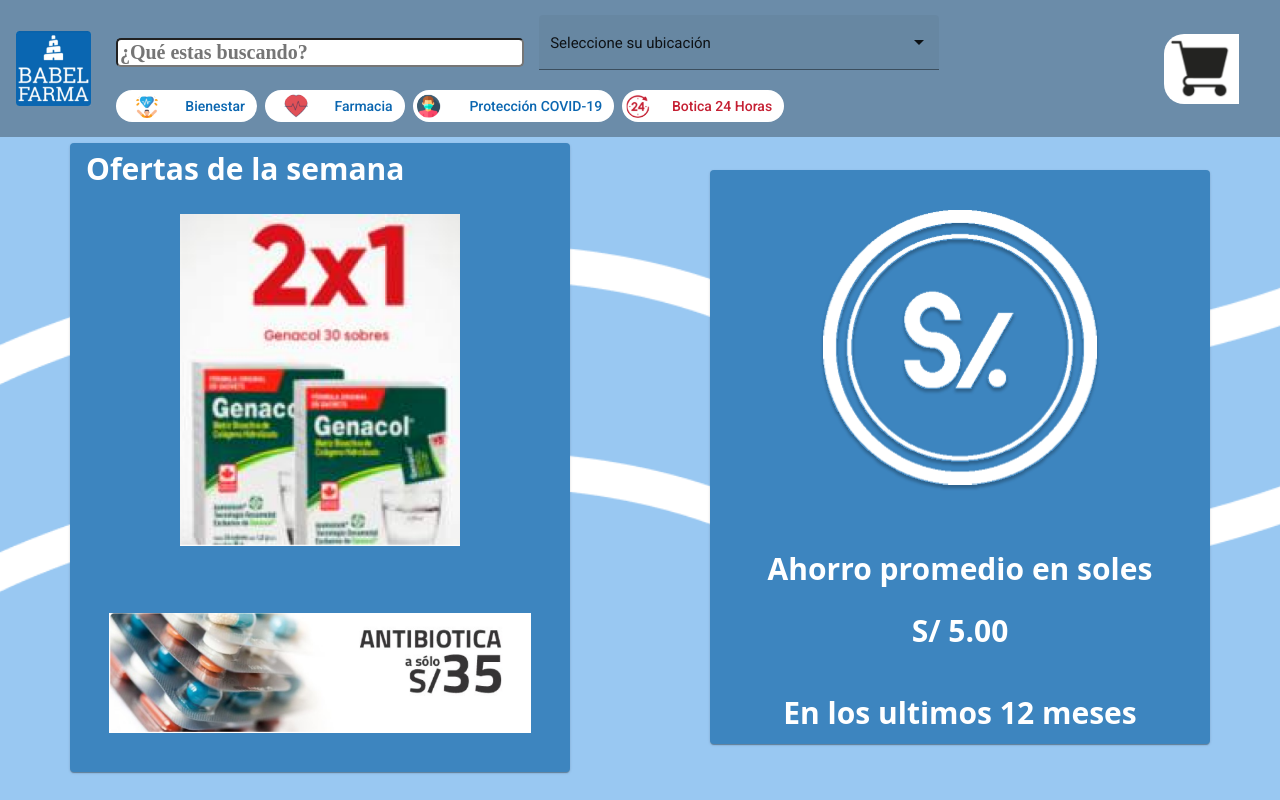
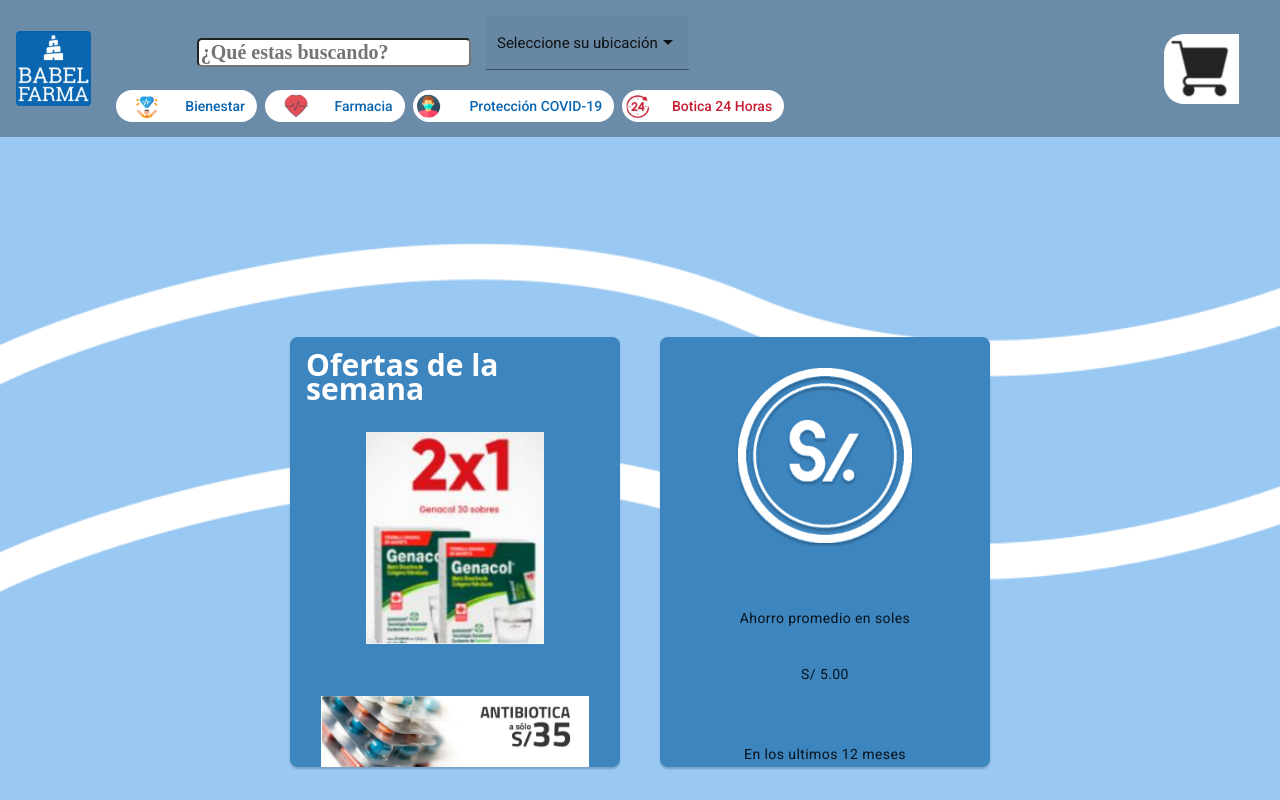
Before and after one commit to Babelfarma3/Fronted, an Angular app: page /Inicio in a window 1280 px wide. Built offline with nearby package versions, Linux system fonts and the light colour scheme.

Commit message:
frame 11 int 1

```diff
--- a/src/app/components/frame11/frame11.component.css
+++ b/src/app/components/frame11/frame11.component.css
@@ -1,42 +1,61 @@
+html, body{
+    margin: 0;
+    padding: 0;
+}
+
 body{
     background-image: url('/assets/img/fondo.png');
     background-repeat: no-repeat;
     background-size: cover;
+    width: 100%;
+    height: 100%;
+    letter-spacing: 0.03em;
+    line-height: 1.6;
 }
 
-.line{
-    height: 80vh;
-    place-items: center;
+.container{
+    width: 100%;
+    max-width: 1200px;
+    height: 470px;
     display: flex;
+    flex-wrap: wrap;
     justify-content: center;
+    margin: 180px auto;
 }
 
-.uno{
-    margin: auto;
-    width: 500px;
-    height: auto;
-    position: relative;
-    border-radius: 2%;
+.container .uno{
+    width: 330px;
+    height: 430px;
+    border-radius: 8px;
+    box-shadow: 0 2px 2px rgba(0, 0, 0, 0.2);
+    overflow: hidden;
+    margin: 20px;
+    text-align: center;
+
 }
+
 
 .example-card1 {
     background-color: #3D85BF;
 }
 
-.title{
+h4{
+    color: white;
+    text-align: left;
     font-weight: bold;
     font-size: 30px;
     font-family: system-ui, -apple-system, BlinkMacSystemFont, 'Segoe UI', Roboto, Oxygen, Ubuntu, Cantarell, 'Open Sans', 'Helvetica Neue', sans-serif;
-    color: white;
-    text-align: left;
 }
 
-.dos{
-    margin: auto;
-    width: 500px;
-    height: auto;
-    position: relative;
-    border-radius: 2%;
+.container .dos{
+    width: 330px;
+    height: 430px;
+    border-radius: 8px;
+    box-shadow: 0 2px 2px rgba(0, 0, 0, 0.2);
+    overflow: hidden;
+    margin: 20px;
+    text-align: center;
+
 }
 
 .example-card2 {
@@ -45,6 +64,7 @@ body{
 
 .img1{
     width: 60%;
+    height: auto;
     display: block;
     padding-top: 5%;
     padding-bottom: 5%;
@@ -54,17 +74,8 @@ body{
 .img2{
     width: 90%;
     display: block;
+    height: auto;
     padding-top: 5%;
     padding-bottom: 5%;
     margin: auto;
 }
-
-.parrafo{
-    text-align: center;
-    font-weight: bold;
-    font-size: 30px;
-    font-family: system-ui, -apple-system, BlinkMacSystemFont, 'Segoe UI', Roboto, Oxygen, Ubuntu, Cantarell, 'Open Sans', 'Helvetica Neue', sans-serif;
-    color: white;
-    padding-top: 5px;
-    padding-bottom: 5px;
-}
--- a/src/app/components/frame11/frame11.component.html
+++ b/src/app/components/frame11/frame11.component.html
@@ -1,9 +1,9 @@
 <body>
     <app-navbarcomprador></app-navbarcomprador>
-    <div class="line">
+    <div class="container">
         <div class="uno">
             <mat-card class="example-card1">
-            <p class="title">Ofertas de la semana</p>
+            <h4>Ofertas de la semana</h4>
             <img class="img1" src="/assets/img/productoPrincipal.PNG">
             <br>
             <img class="img2" src="/assets/img/productoprincipal2.PNG">
@@ -14,12 +14,12 @@
                 <img class="img1" src="/assets/img/moneda.svg">
                 <br>
                 <br>
-                <p class="parrafo">Ahorro promedio en soles</p>
+                <p>Ahorro promedio en soles</p>
                 <br>
-                <p class="parrafo">S/ 5.00</p>
+                <p>S/ 5.00</p>
                 <br>
                 <br>
-                <p class="parrafo">En los ultimos 12 meses</p>
+                <p>En los ultimos 12 meses</p>
             </mat-card>
         </div>
     </div>
--- a/src/app/components/navbarcomprador/navbarcomprador.component.css
+++ b/src/app/components/navbarcomprador/navbarcomprador.component.css
@@ -14,7 +14,6 @@ mat-form-field{
     padding-right: 15px;
     padding-left: 15px;
     align-items: center;
-    width: 400px;
     font-size: 15px;
 }
 
@@ -23,7 +22,6 @@ mat-form-field{
     font-family: 'Times New Roman', Times, serif;
     font-weight: bolder;
     font-size: 20px;
-    width: 400px;
 }
 
 .columna{
```
